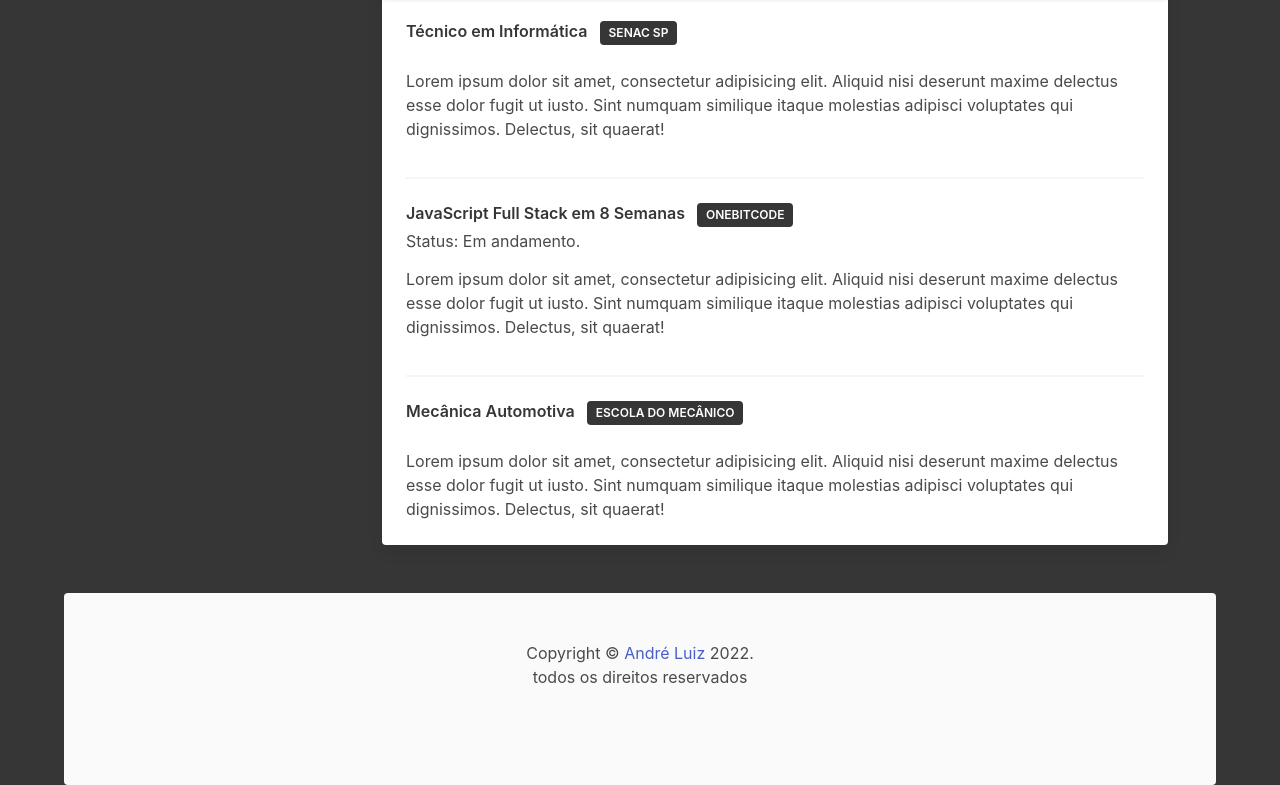
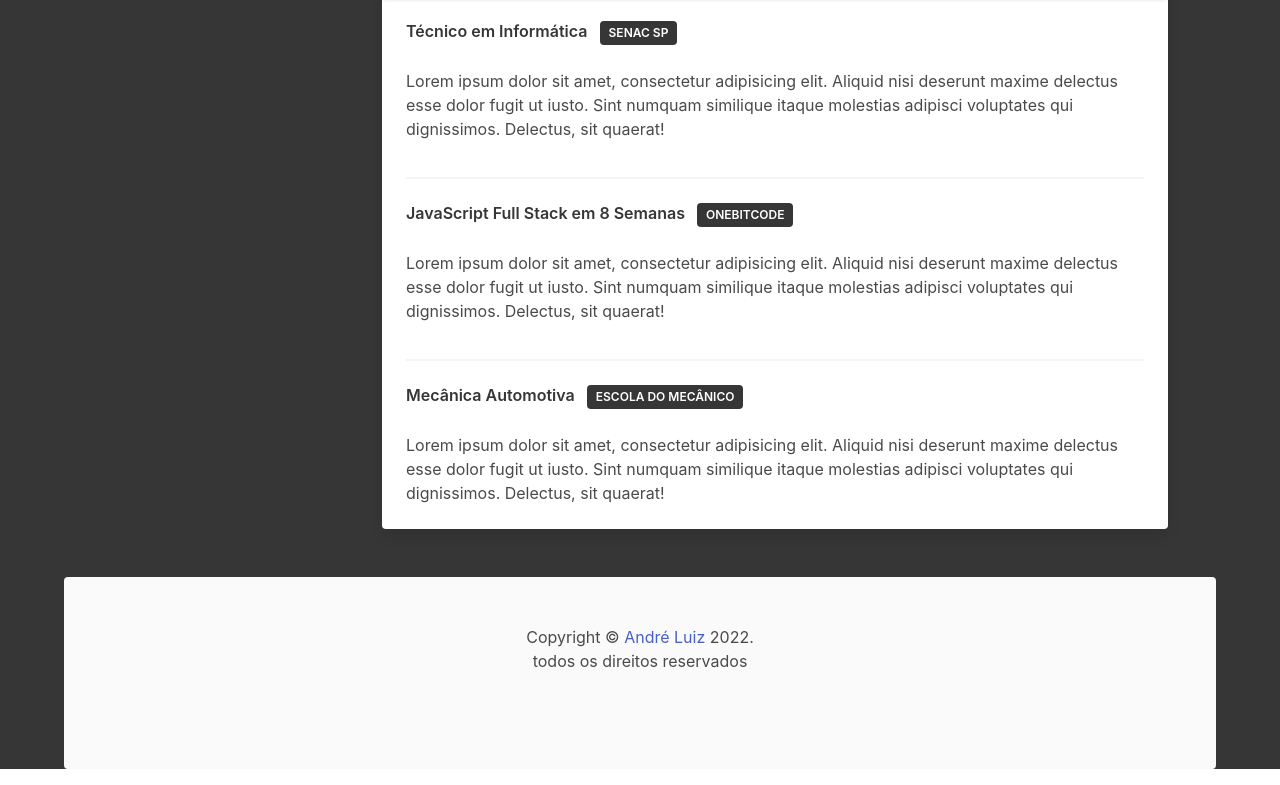
Before and after one commit to allsilva96/meu-portifolio, a plain HTML site: page index.html in a window 1280 px wide. Shown: the part 801-1586 px from the top of the page. Drawn offline with nearby package versions, Linux system fonts and the light colour scheme.

Commit message:
Removi uns bugs visuais

```diff
--- a/index.html
+++ b/index.html
@@ -165,9 +165,7 @@
                                     <div class="column">
                                         <h4 class="title is-6"> JavaScript Full Stack em 8 Semanas &nbsp; <span
                                                 class="tag is-dark">ONEBITCODE</span></h4>
-                                        <p class="subtitle is-6">
-                                            Status: Em andamento.
-                                        </p>
+
                                         <p>
                                             Lorem ipsum dolor sit amet, consectetur adipisicing elit. Aliquid nisi
                                             deserunt maxime delectus esse dolor fugit ut iusto. Sint numquam similique
```
